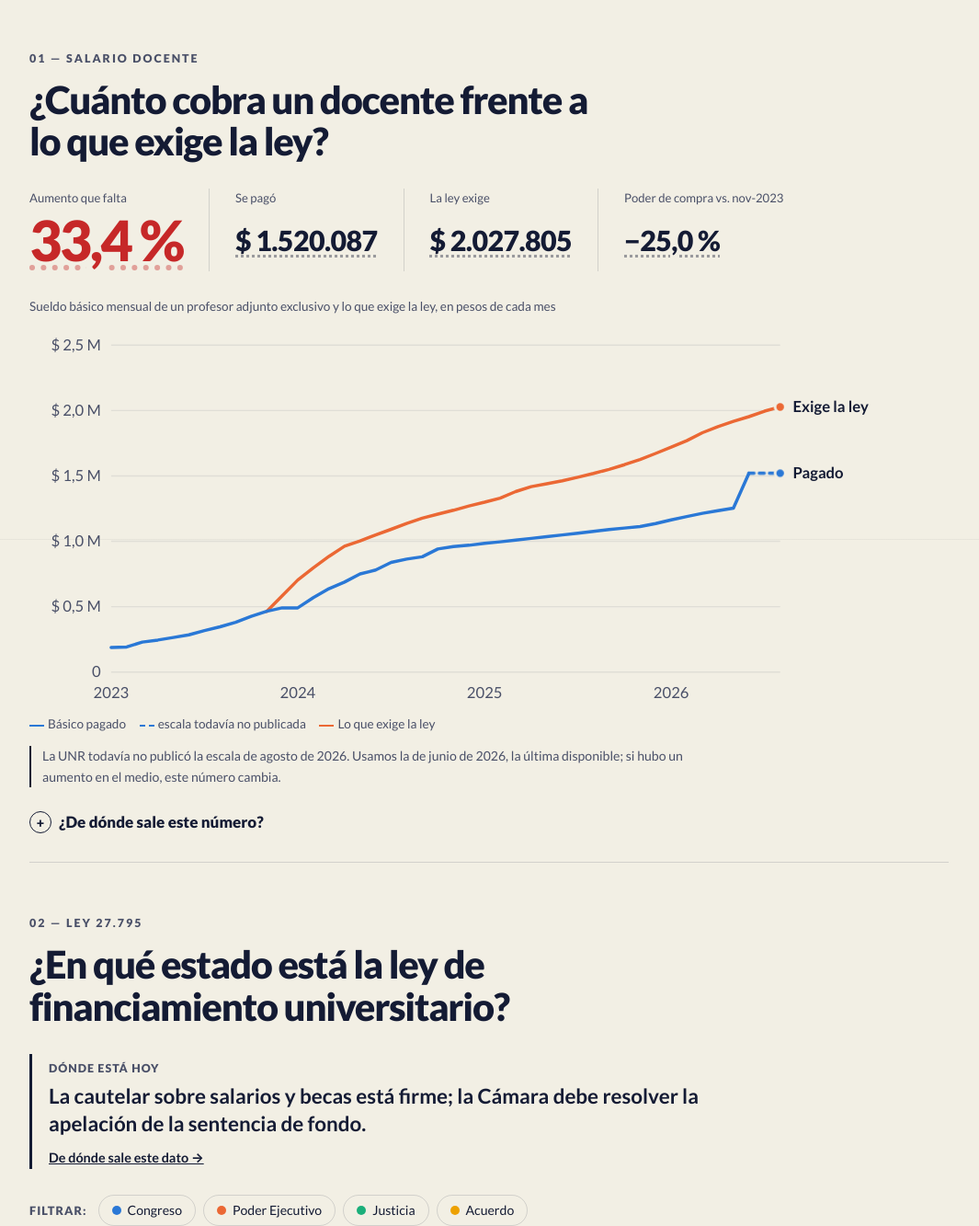
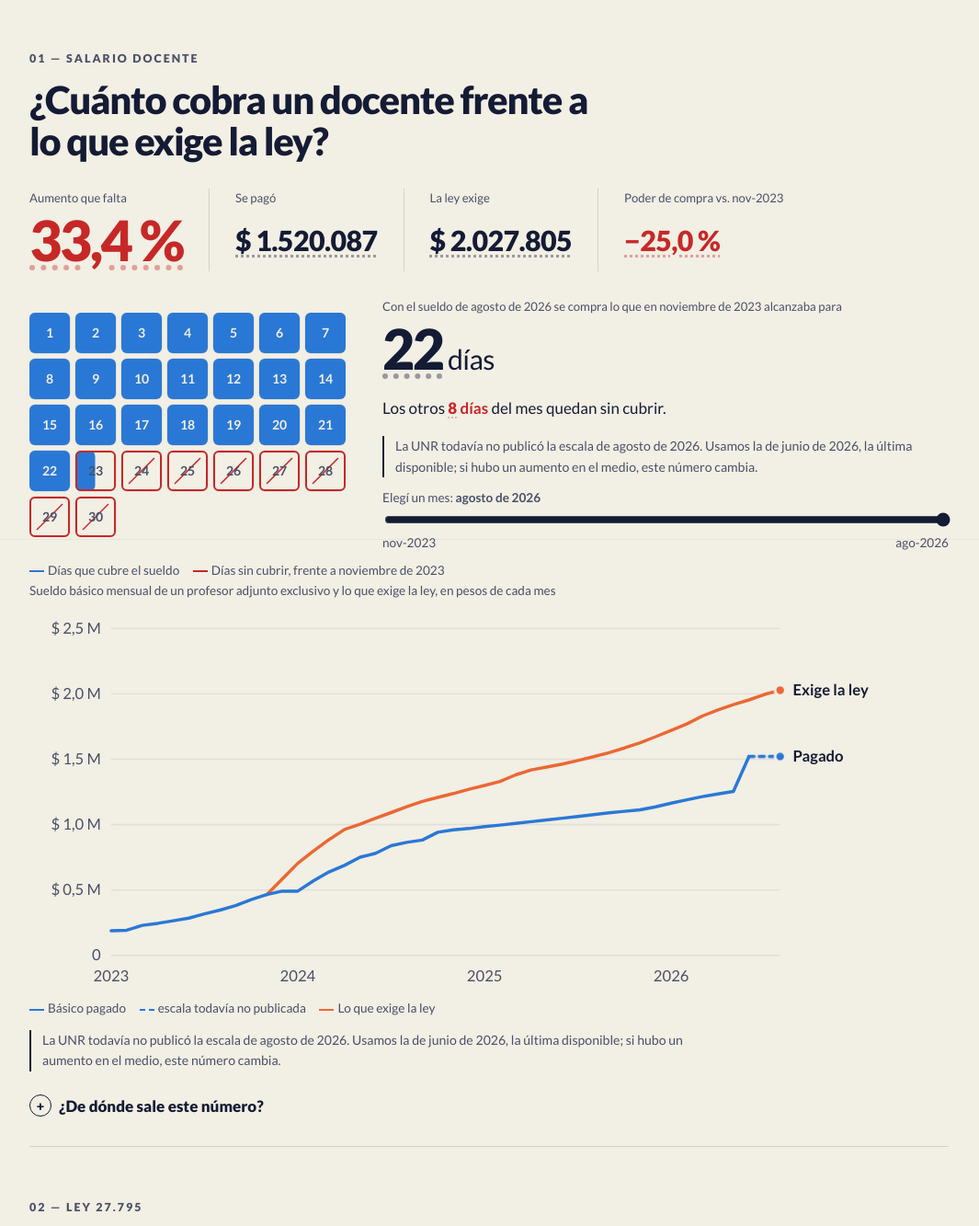
Before and after one commit to francofranzini/unr-transparente, a FastAPI app: page / in a window 1280 px wide. Shown: the part 1014-2347 px from the top of the page at 92% size, without its empty margins (108-1173 px from the left). Run offline with FastAPI, Linux system fonts and the light colour scheme; some libraries are stand-ins or nearby versions.

Commit message:
Salario: calendario de días de sueldo y regla de imagen de magnitud para todo el sitio
- Calendario de 30 días: con el sueldo de cada mes se compra lo que en noviembre
  de 2023 alcanzaba para N días (agosto de 2026: 22; 8 en rojo). Los días se
  llenan al entrar en pantalla; deslizador de nov-2023 al último mes con IPC.
- Cada mes es una cifra con ficha (cálculo exacto y aviso de vigencia).
- «Poder de compra» en rojo; la ley enlazada al Boletín Oficial.
- ADR 0023 y ESTANDAR §4 bis: imagen de magnitud proporcional y verificable en
  cada eje. Fran toma Salario.

Co-Authored-By: Claude Opus 5.5 <noreply@anthropic.com>

```diff
--- a/app/templates/_articulo_salario.html
+++ b/app/templates/_articulo_salario.html
@@ -31,7 +31,7 @@
 
   <div class="paso">
     <h3><span>3</span>Qué exige la ley</h3>
-    <p>La <a href="https://www.consejosalta.org.ar/wp-content/uploads/Ley-27.795-y-Dec-759-2025.pdf">Ley 27.795 de Financiamiento Universitario</a>
+    <p>La <a href="https://www.boletinoficial.gob.ar/detalleAviso/primera/333139/20251021">Ley 27.795 de Financiamiento Universitario</a>
        dice en su artículo 5 que los salarios docentes deben actualizarse desde el 1 de diciembre de 2023
        «en un porcentaje que no puede ser inferior al Índice de Precios al Consumidor», y que después cada
        actualización mensual tiene que ser «no inferior a la inflación».</p>
--- a/app/templates/_seccion_salario.html
+++ b/app/templates/_seccion_salario.html
@@ -5,8 +5,106 @@
     <div class="dato dato-grande"><small>Aumento que falta</small><span class="rojo">{{ num(es, "brecha-art5", true) }}</span></div>
     <div class="dato"><small>Se pagó</small>{{ num(es, "pagado", true) }}</div>
     <div class="dato"><small>La ley exige</small>{{ num(es, "exigido", true) }}</div>
-    <div class="dato"><small>Poder de compra vs. nov-2023</small>{{ num(es, "real-nov_2023", true) }}</div>
+    <div class="dato"><small>Poder de compra vs. nov-2023</small><span class="rojo">{{ num(es, "real-nov_2023", true) }}</span></div>
   </div>
+
+  {# Calendario: para cuántos días del mes alcanza el sueldo, con el poder de compra de nov-2023 (ADR 0023) #}
+  {% set cal = es.detalle.calendario %}
+  {% set actual = cal[-1] %}
+  {% set L, P = 44, 50 %}
+  <div class="revelar" data-calendario='{{ cal|tojson }}'>
+    <div style="display: flex; flex-wrap: wrap; gap: 20px 40px; align-items: center">
+      <svg viewBox="0 0 {{ 7 * P - 6 }} {{ 5 * P - 6 }}" width="{{ 7 * P - 6 }}" style="max-width: 100%; height: auto"
+           role="img" aria-label="Calendario de 30 días: en {{ actual.mes }} el sueldo alcanza para {{ actual.completos }} días; los otros {{ 30 - actual.completos }} quedan sin cubrir.">
+        {% for d in range(1, 31) %}
+        {% set x, y = ((d - 1) % 7) * P, ((d - 1) // 7) * P %}
+        {% set lleno = [[actual.dias - (d - 1), 1]|min, 0]|max %}
+        <g data-dia>
+          <rect x="{{ x }}" y="{{ y }}" width="{{ L }}" height="{{ L }}" rx="6" fill="none" stroke="var(--linea)"/>
+          <rect data-lleno x="{{ x }}" y="{{ y }}" width="{{ (L * lleno)|round(1) }}" height="{{ L }}" rx="6" fill="var(--serie-1)"/>
+          <rect data-falta x="{{ x + 1 }}" y="{{ y + 1 }}" width="{{ L - 2 }}" height="{{ L - 2 }}" rx="5" fill="none" stroke="var(--rojo)" stroke-width="2" visibility="{{ 'visible' if lleno < 1 else 'hidden' }}"/>
+          <line data-tacha x1="{{ x + 8 }}" y1="{{ y + L - 8 }}" x2="{{ x + L - 8 }}" y2="{{ y + 8 }}" stroke="var(--rojo)" stroke-width="1.5" visibility="{{ 'visible' if lleno == 0 else 'hidden' }}"/>
+          <text x="{{ x + L / 2 }}" y="{{ y + L / 2 + 5 }}" text-anchor="middle" font-size="14" font-weight="700" fill="{{ 'var(--fondo)' if lleno == 1 else 'var(--tenue)' }}">{{ d }}</text>
+        </g>
+        {% endfor %}
+      </svg>
+      <div style="flex: 1 1 18rem">
+        {% for c in cal %}
+        <div data-mes="{{ loop.index0 }}"{% if not loop.last %} hidden{% endif %}>
+          <div class="datos" style="margin-bottom: 12px">
+            <div class="dato dato-grande"><small>Con el sueldo de {{ c.mes }} se compra lo que en noviembre de 2023 alcanzaba para</small><span>{{ num(es, "dias-" ~ c.periodo) }} días</span></div>
+          </div>
+          <p>Los otros <strong class="rojo">{{ num(es, "faltan-" ~ c.periodo) }} días</strong> del mes quedan sin cubrir.</p>
+          {% if c.aviso %}<p class="aviso">{{ c.aviso }}</p>{% endif %}
+        </div>
+        {% endfor %}
+        <div data-deslizador hidden>
+          <label style="display: block; font-size: .85rem; color: var(--tenue)">Elegí un mes: <strong data-rotulo>{{ actual.mes }}</strong></label>
+          <input type="range" min="0" max="{{ cal|length - 1 }}" value="{{ cal|length - 1 }}" step="1"
+                 aria-label="Mes" style="width: 100%; accent-color: var(--tinta)">
+          <p class="leyenda" style="display: flex; justify-content: space-between; margin: 0"><span>{{ cal[0].corto }}</span><span>{{ actual.corto }}</span></p>
+        </div>
+      </div>
+    </div>
+    <p class="leyenda"><span class="clave pagado"></span>Días que cubre el sueldo
+      <span class="clave" style="border-color: var(--rojo)"></span>Días sin cubrir, frente a noviembre de 2023</p>
+  </div>
+  <script>
+  (() => {
+    const bloque = document.currentScript.previousElementSibling;
+    const meses = JSON.parse(bloque.dataset.calendario), celdas = [...bloque.querySelectorAll("[data-dia]")];
+    const paneles = [...bloque.querySelectorAll("[data-mes]")], L = {{ L }};
+    const deslizador = bloque.querySelector("[data-deslizador]"), rango = deslizador.querySelector("input");
+    const rotulo = deslizador.querySelector("[data-rotulo]");
+    const quieto = matchMedia("(prefers-reduced-motion: reduce)").matches || !("IntersectionObserver" in window);
+
+    function pintar(dias, conFaltantes) {
+      celdas.forEach((g, k) => {
+        const lleno = Math.max(0, Math.min(1, dias - k));
+        g.querySelector("[data-lleno]").setAttribute("width", (L * lleno).toFixed(1));
+        g.querySelector("[data-falta]").setAttribute("visibility", conFaltantes && lleno < 1 ? "visible" : "hidden");
+        g.querySelector("[data-tacha]").setAttribute("visibility", conFaltantes && lleno === 0 ? "visible" : "hidden");
+        g.querySelector("text").setAttribute("fill", lleno === 1 ? "var(--fondo)" : "var(--tenue)");
+      });
+    }
+    // Los días se van llenando de a uno y, al terminar, aparecen en rojo los que no alcanza.
+    let turno = 0;
+    function llenar(dias) {
+      const yo = ++turno, inicio = performance.now(), duracion = 1600;
+      const paso = (t) => {
+        if (yo !== turno) return;
+        const p = Math.min((t - inicio) / duracion, 1);
+        pintar(dias * (1 - Math.pow(1 - p, 2)), p === 1);
+        if (p < 1) requestAnimationFrame(paso);
+        else bloque.querySelectorAll("[data-falta], [data-tacha]").forEach((el) =>
+          el.animate([{ opacity: 0 }, { opacity: 1 }], { duration: 400 }));
+      };
+      requestAnimationFrame(paso);
+    }
+    function mostrar(i) {
+      paneles.forEach((p) => { p.hidden = Number(p.dataset.mes) !== i; });
+      rotulo.textContent = meses[i].mes;
+    }
+
+    deslizador.hidden = false;
+    rango.addEventListener("input", () => {
+      const i = Number(rango.value);
+      mostrar(i);
+      turno++;
+      pintar(meses[i].dias, true);
+    });
+    if (!quieto) {
+      pintar(0, false);
+      const obs = new IntersectionObserver((entradas) => {
+        if (!entradas.some((e) => e.isIntersecting)) return;
+        obs.disconnect();
+        llenar(meses[Number(rango.value)].dias);
+      }, { threshold: 0.4 });
+      obs.observe(bloque.querySelector("svg"));
+    }
+  })();
+  </script>
+
   <div class="revelar dibujar">{% include "_grafico_salario.html" %}</div>
   {% if brecha.aviso %}<p class="aviso">{{ brecha.aviso }}</p>{% endif %}
   <details class="mas-info">
--- a/core/ejes.py
+++ b/core/ejes.py
@@ -296,6 +296,26 @@ def eje_salario(repo: Repositorio) -> Eje:
                                        mes, lentes.variacion_real(puntos, ipc, mes, "nov_2023"),
                                        "(salario real del mes ÷ salario real de nov-2023 − 1) × 100", aviso))
 
+    # Calendario: para cuántos días del mes alcanza el sueldo, con el poder de compra de nov-2023 (ADR 0023).
+    calendario = []
+    base_ipc = ipc[lentes.MES_PREVIO_ART5]
+    for periodo in sorted(p for p in puntos if lentes.MES_PREVIO_ART5 <= p <= mes):
+        punto, nombre = puntos[periodo], mes_largo(periodo)
+        dias = lentes.dias_de_sueldo(puntos, ipc, periodo)
+        completos = int(dias.valor)  # se cuentan los días completos
+        exacto = f"{dias.valor:.2f}".replace(".", ",")
+        aviso_mes = _aviso_vigencia(punto)
+        calculo = (f"30 × (básico de {nombre} ÷ IPC de {nombre}) ÷ (básico de noviembre de 2023 ÷ IPC de noviembre "
+                   f"de 2023) = {exacto} días. Se cuentan los días completos.")
+        fuentes = dias.fuentes + (base_ipc,)
+        eje.cifras.append(Cifra(f"dias-{periodo}", f"Días que alcanza el sueldo de {nombre}", Decimal(completos),
+                                "días", periodo, fuentes, calculo, aviso_mes))
+        eje.cifras.append(Cifra(f"faltan-{periodo}", f"Días sin cubrir con el sueldo de {nombre}",
+                                Decimal(lentes.DIAS_DEL_MES - completos), "días", periodo, fuentes,
+                                f"30 − días que alcanza ({exacto})", aviso_mes))
+        calendario.append({"periodo": periodo, "mes": nombre, "corto": mes_legible(periodo),
+                           "dias": float(dias.valor), "completos": completos, "aviso": aviso_mes})
+
     for p in puntos.values():
         exigido = (lentes.salario_art5(puntos, ipc, p.periodo).valor
                    if p.periodo >= lentes.MES_PREVIO_ART5 else None)
@@ -311,6 +331,7 @@ def eje_salario(repo: Repositorio) -> Eje:
                        for p in sin_grilla],
         "ultima_grilla": ultima_grilla, "ipc": ipc[mes], "ultimo_ipc": legible,
         "grillas_sin_ipc": [mes_largo(d.periodo) for d in grillas if d.periodo > mes],
+        "calendario": calendario,
     }
     eje.eventos = repo.eventos_de("salario")
     eje.supuestos = [
```
Also changed, not shown: core/lentes.py (+15 -0 lines), docs/ESTANDAR.md (+4 -0 lines), docs/adr/0023-imagen-de-magnitud-en-cada-eje.md (added, +27 -0 lines), tests/test_app.py (+5 -0 lines), tests/test_ejes.py (+13 -0 lines), tests/test_lentes.py (+10 -0 lines), docs/tareas/README.md.
